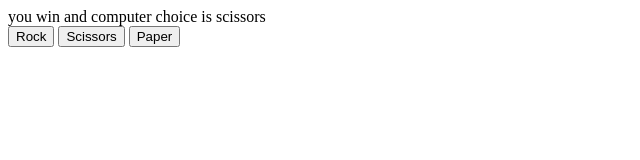
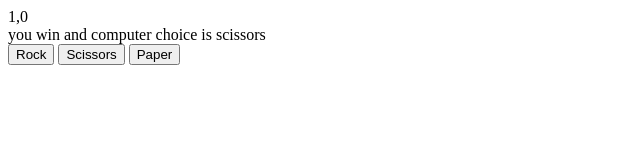
Before and after one commit to Tduncan14/JavascriptCalculator, a plain HTML site: page index5.html in a window 1280 px wide. Both pictures are taken after a click on the button "Rock". Shown: the whole page, without its empty margins (0-640 px from the left). Drawn offline with Linux system fonts and the light colour scheme.

Commit message:
keep moving forward

```diff
--- a/index5.html
+++ b/index5.html
@@ -108,7 +108,7 @@
              pointSystem[1]++;
         }
 
-        score = innerHTML = pointSystem;
+        score.innerHTML = pointSystem;
 
          message.innerHTML = chat;
 
```
